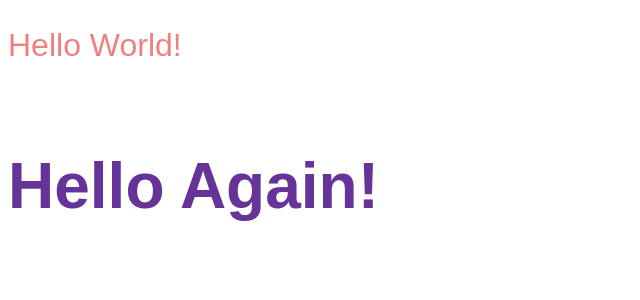
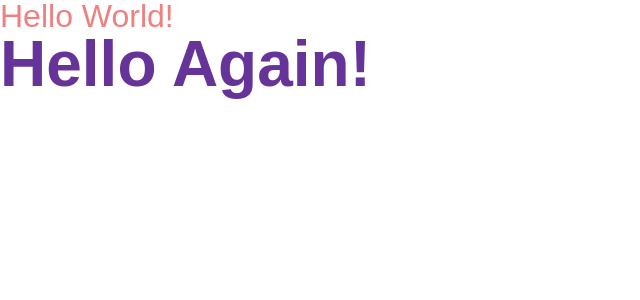
Before and after one commit to andrews1022/collection-custom-styled-components, a React (Create React App) app: page / in a window 1280 px wide. Shown: the top 300 px of the page, without its empty margins (0-640 px from the left). Built offline with nearby package versions, Linux system fonts and the light colour scheme.

Commit message:
moved components into separate folder, added globalstyle

```diff
--- a/src/App.tsx
+++ b/src/App.tsx
@@ -3,10 +3,10 @@ import Heading from './components/Heading';
 const App = () => {
 	return (
 		<div className='app'>
-			<Heading color='lightcoral' size={32} weight={100} element='h2'>
+			<Heading color='#f08080' size={32} weight={100} element='h2'>
 				Hello World!
 			</Heading>
-			<Heading color='rebeccapurple' size={64} weight={700} element='h4'>
+			<Heading color='#663399' size={64} weight={700} element='h4'>
 				Hello Again!
 			</Heading>
 		</div>
--- a/src/components/GlobalStyle.tsx
+++ b/src/components/GlobalStyle.tsx
@@ -1 +1,78 @@
+// a set of global styles/resets
+
 import { createGlobalStyle } from 'styled-components';
+
+const GlobalStyle = createGlobalStyle`
+  html {
+    box-sizing: border-box;
+    font-size: 100%;
+  }
+
+  body {
+	  font-family: Arial, Helvetica, sans-serif;
+    line-height: 1;
+  }
+
+  *,
+  *::before,
+  *::after {
+    box-sizing: inherit;
+    color: inherit;
+    font-size: inherit;
+    margin: 0;
+    padding: 0;
+  }
+
+  img,
+  svg {
+    border: 0;
+    display: block;
+    height: auto;
+    max-width: 100%;
+  }
+
+  a {
+    &:link,
+    &:visited {
+      text-decoration: none;
+    }
+
+    &:hover,
+    &:active {
+      outline: 0;
+    }
+  }
+
+  ol,
+  ul {
+    list-style: none;
+  }
+
+  blockquote,
+  q {
+    quotes: none;
+  }
+
+  blockquote:before,
+  blockquote:after,
+  q:before,
+  q:after {
+    content: '';
+    content: none;
+  }
+
+  table {
+    border-collapse: collapse;
+    border-spacing: 0;
+  }
+
+  audio,
+  canvas,
+  video {
+    display: inline-block;
+    max-width: 100%;
+    zoom: 1;
+  }
+`;
+
+export default GlobalStyle;
--- a/src/components/Heading.tsx
+++ b/src/components/Heading.tsx
@@ -16,7 +16,6 @@ interface HeadingProps {
 
 const HeadingStyles = styled.div<{ color: string; size: number; weight: number }>`
 	color: ${(props) => props.color};
-	font-family: Arial, Helvetica, sans-serif;
 	font-size: ${(props) => `${props.size / 16}rem`};
 	font-weight: ${(props) => props.weight};
 `;
--- a/src/index.tsx
+++ b/src/index.tsx
@@ -1,9 +1,11 @@
 import React from 'react';
 import ReactDOM from 'react-dom';
 import App from './App';
+import GlobalStyle from './components/GlobalStyle';
 
 ReactDOM.render(
 	<React.StrictMode>
+		<GlobalStyle />
 		<App />
 	</React.StrictMode>,
 	document.getElementById('root')
--- a/src/react-app-env.d.ts
+++ /dev/null
@@ -1 +0,0 @@
-/// <reference types="react-scripts" />
```
